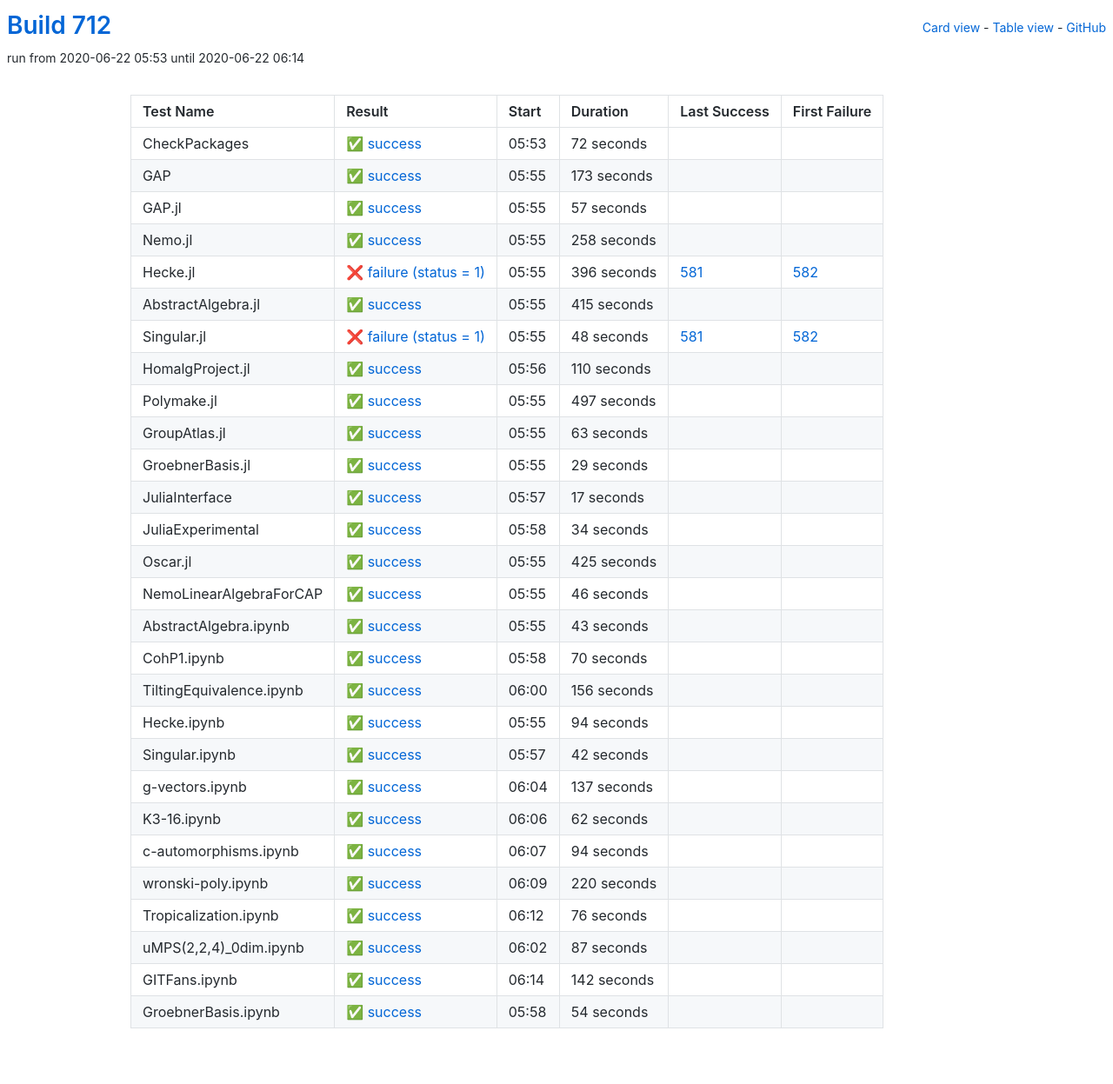
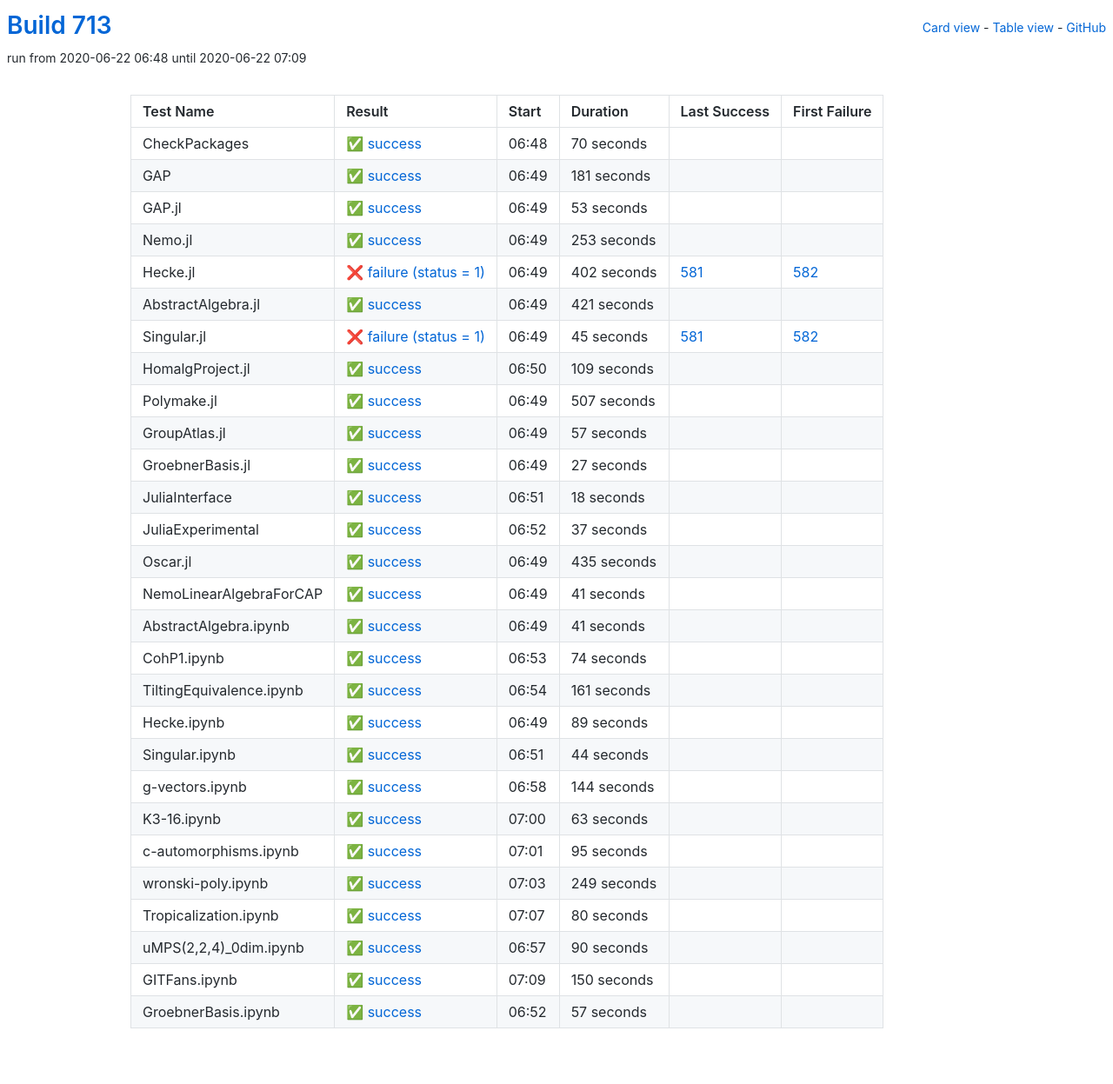
Before and after one commit to oscar-system/oscar-ci-status-1.4, a Jekyll site: the page built from table.html, in a window 1280 px wide. Shown: the whole page at 87% size. Built offline with Jekyll 4.4.1, drawn with Linux system fonts in a browser that asks for light colours.

Commit message:
Build #713

```diff
--- a/_data/ci.yml
+++ b/_data/ci.yml
@@ -1,6 +1,6 @@
 ---
-build: 712
-build_url: https://oscarci.mathematik.uni-kl.de/job/oscar-julia-1.4/712/
+build: 713
+build_url: https://oscarci.mathematik.uni-kl.de/job/oscar-julia-1.4/713/
 job: oscar-julia-1.4
 organization: oscar-system
 repo: oscar-ci-status-1.4
@@ -8,32 +8,116 @@ repourl: https://github.com/oscar-system/oscar-ci-status-1.4
 tests:
 - name: CheckPackages
   id: checkpackages
-  log: https://oscarci.mathematik.uni-kl.de/job/oscar-julia-1.4/712/artifact/logs/build-712/CheckPackages.log
-  start: 2020-06-22 05:53
+  log: https://oscarci.mathematik.uni-kl.de/job/oscar-julia-1.4/713/artifact/logs/build-713/CheckPackages.log
+  start: 2020-06-22 06:48
   success: true
   exitcode: 0
   status: success
-  duration: 72
+  duration: 70
   last_success: false
   last_success_url:
   first_failure: false
   first_failure_url:
 - name: GAP
   id: gap
-  log: https://oscarci.mathematik.uni-kl.de/job/oscar-julia-1.4/712/artifact/logs/build-712/GAP.log
-  start: 2020-06-22 05:55
+  log: https://oscarci.mathematik.uni-kl.de/job/oscar-julia-1.4/713/artifact/logs/build-713/GAP.log
+  start: 2020-06-22 06:49
   success: true
   exitcode: 0
   status: success
-  duration: 173
+  duration: 181
   last_success: false
   last_success_url:
   first_failure: false
   first_failure_url:
 - name: GAP.jl
   id: gap-jl
-  log: https://oscarci.mathematik.uni-kl.de/job/oscar-julia-1.4/712/artifact/logs/build-712/GAP.jl.log
-  start: 2020-06-22 05:55
+  log: https://oscarci.mathematik.uni-kl.de/job/oscar-julia-1.4/713/artifact/logs/build-713/GAP.jl.log
+  start: 2020-06-22 06:49
+  success: true
+  exitcode: 0
+  status: success
+  duration: 53
+  last_success: false
+  last_success_url:
+  first_failure: false
+  first_failure_url:
+- name: Nemo.jl
+  id: nemo-jl
+  log: https://oscarci.mathematik.uni-kl.de/job/oscar-julia-1.4/713/artifact/logs/build-713/Nemo.jl.log
+  start: 2020-06-22 06:49
+  success: true
+  exitcode: 0
+  status: success
+  duration: 253
+  last_success: false
+  last_success_url:
+  first_failure: false
+  first_failure_url:
+- name: Hecke.jl
+  id: hecke-jl
+  log: https://oscarci.mathematik.uni-kl.de/job/oscar-julia-1.4/713/artifact/logs/build-713/Hecke.jl.log
+  start: 2020-06-22 06:49
+  success: false
+  exitcode: 1
+  status: failure
+  duration: 402
+  last_success: 581
+  last_success_url: https://oscarci.mathematik.uni-kl.de/job/oscar-julia-1.4/581/
+  first_failure: 582
+  first_failure_url: https://oscarci.mathematik.uni-kl.de/job/oscar-julia-1.4/582/
+- name: AbstractAlgebra.jl
+  id: abstractalgebra-jl
+  log: https://oscarci.mathematik.uni-kl.de/job/oscar-julia-1.4/713/artifact/logs/build-713/AbstractAlgebra.jl.log
+  start: 2020-06-22 06:49
+  success: true
+  exitcode: 0
+  status: success
+  duration: 421
+  last_success: false
+  last_success_url:
+  first_failure: false
+  first_failure_url:
+- name: Singular.jl
+  id: singular-jl
+  log: https://oscarci.mathematik.uni-kl.de/job/oscar-julia-1.4/713/artifact/logs/build-713/Singular.jl.log
+  start: 2020-06-22 06:49
+  success: false
+  exitcode: 1
+  status: failure
+  duration: 45
+  last_success: 581
+  last_success_url: https://oscarci.mathematik.uni-kl.de/job/oscar-julia-1.4/581/
+  first_failure: 582
+  first_failure_url: https://oscarci.mathematik.uni-kl.de/job/oscar-julia-1.4/582/
+- name: HomalgProject.jl
+  id: homalgproject-jl
+  log: https://oscarci.mathematik.uni-kl.de/job/oscar-julia-1.4/713/artifact/logs/build-713/HomalgProject.jl.log
+  start: 2020-06-22 06:50
+  success: true
+  exitcode: 0
+  status: success
+  duration: 109
+  last_success: false
+  last_success_url:
+  first_failure: false
+  first_failure_url:
+- name: Polymake.jl
+  id: polymake-jl
+  log: https://oscarci.mathematik.uni-kl.de/job/oscar-julia-1.4/713/artifact/logs/build-713/Polymake.jl.log
+  start: 2020-06-22 06:49
+  success: true
+  exitcode: 0
+  status: success
+  duration: 507
+  last_success: false
+  last_success_url:
+  first_failure: false
+  first_failure_url:
+- name: GroupAtlas.jl
+  id: groupatlas-jl
+  log: https://oscarci.mathematik.uni-kl.de/job/oscar-julia-1.4/713/artifact/logs/build-713/GroupAtlas.jl.log
+  start: 2020-06-22 06:49
   success: true
   exitcode: 0
   status: success
@@ -42,82 +126,142 @@ tests:
   last_success_url:
   first_failure: false
   first_failure_url:
-- name: Nemo.jl
-  id: nemo-jl
-  log: https://oscarci.mathematik.uni-kl.de/job/oscar-julia-1.4/712/artifact/logs/build-712/Nemo.jl.log
-  start: 2020-06-22 05:55
+- name: GroebnerBasis.jl
+  id: groebnerbasis-jl
+  log: https://oscarci.mathematik.uni-kl.de/job/oscar-julia-1.4/713/artifact/logs/build-713/GroebnerBasis.jl.log
+  start: 2020-06-22 06:49
   success: true
   exitcode: 0
   status: success
-  duration: 258
+  duration: 27
   last_success: false
   last_success_url:
   first_failure: false
   first_failure_url:
-- name: Hecke.jl
-  id: hecke-jl
-  log: https://oscarci.mathematik.uni-kl.de/job/oscar-julia-1.4/712/artifact/logs/build-712/Hecke.jl.log
-  start: 2020-06-22 05:55
-  success: false
-  exitcode: 1
-  status: failure
-  duration: 396
-  last_success: 581
-  last_success_url: https://oscarci.mathematik.uni-kl.de/job/oscar-julia-1.4/581/
-  first_failure: 582
-  first_failure_url: https://oscarci.mathematik.uni-kl.de/job/oscar-julia-1.4/582/
-- name: AbstractAlgebra.jl
-  id: abstractalgebra-jl
-  log: https://oscarci.mathematik.uni-kl.de/job/oscar-julia-1.4/712/artifact/logs/build-712/AbstractAlgebra.jl.log
-  start: 2020-06-22 05:55
+- name: JuliaInterface
+  id: juliainterface
+  log: https://oscarci.mathematik.uni-kl.de/job/oscar-julia-1.4/713/artifact/logs/build-713/JuliaInterface.log
+  start: 2020-06-22 06:51
   success: true
   exitcode: 0
   status: success
-  duration: 415
+  duration: 18
   last_success: false
   last_success_url:
   first_failure: false
   first_failure_url:
-- name: Singular.jl
-  id: singular-jl
-  log: https://oscarci.mathematik.uni-kl.de/job/oscar-julia-1.4/712/artifact/logs/build-712/Singular.jl.log
-  start: 2020-06-22 05:55
-  success: false
-  exitcode: 1
-  status: failure
-  duration: 48
-  last_success: 581
-  last_success_url: https://oscarci.mathematik.uni-kl.de/job/oscar-julia-1.4/581/
-  first_failure: 582
-  first_failure_url: https://oscarci.mathematik.uni-kl.de/job/oscar-julia-1.4/582/
-- name: HomalgProject.jl
-  id: homalgproject-jl
-  log: https://oscarci.mathematik.uni-kl.de/job/oscar-julia-1.4/712/artifact/logs/build-712/HomalgProject.jl.log
-  start: 2020-06-22 05:56
+- name: JuliaExperimental
+  id: juliaexperimental
+  log: https://oscarci.mathematik.uni-kl.de/job/oscar-julia-1.4/713/artifact/logs/build-713/JuliaExperimental.log
+  start: 2020-06-22 06:52
   success: true
   exitcode: 0
   status: success
-  duration: 110
+  duration: 37
   last_success: false
   last_success_url:
   first_failure: false
   first_failure_url:
-- name: Polymake.jl
-  id: polymake-jl
-  log: https://oscarci.mathematik.uni-kl.de/job/oscar-julia-1.4/712/artifact/logs/build-712/Polymake.jl.log
-  start: 2020-06-22 05:55
+- name: Oscar.jl
+  id: oscar-jl
+  log: https://oscarci.mathematik.uni-kl.de/job/oscar-julia-1.4/713/artifact/logs/build-713/Oscar.jl.log
+  start: 2020-06-22 06:49
   success: true
   exitcode: 0
   status: success
-  duration: 497
+  duration: 435
   last_success: false
   last_success_url:
   first_failure: false
   first_failure_url:
-- name: GroupAtlas.jl
-  id: groupatlas-jl
-  log: https://oscarci.mathematik.uni-kl.de/job/oscar-julia-1.4/712/artifact/logs/build-712/GroupAtlas.jl.log
-  start: 2020-06-22 05:55
+- name: NemoLinearAlgebraForCAP
+  id: nemolinearalgebraforcap
+  log: https://oscarci.mathematik.uni-kl.de/job/oscar-julia-1.4/713/artifact/logs/build-713/NemoLinearAlgebraForCAP.log
+  start: 2020-06-22 06:49
+  success: true
+  exitcode: 0
+  status: success
+  duration: 41
+  last_success: false
+  last_success_url:
+  first_failure: false
+  first_failure_url:
+- name: AbstractAlgebra.ipynb
+  id: abstractalgebra-ipynb
+  log: https://oscarci.mathematik.uni-kl.de/job/oscar-julia-1.4/713/artifact/logs/build-713/AbstractAlgebra.ipynb.log
+  start: 2020-06-22 06:49
+  success: true
+  exitcode: 0
+  status: success
+  duration: 41
+  last_success: false
+  last_success_url:
+  first_failure: false
+  first_failure_url:
+- name: CohP1.ipynb
+  id: cohp1-ipynb
+  log: https://oscarci.mathematik.uni-kl.de/job/oscar-julia-1.4/713/artifact/logs/build-713/CohP1.ipynb.log
+  start: 2020-06-22 06:53
+  success: true
+  exitcode: 0
+  status: success
+  duration: 74
+  last_success: false
+  last_success_url:
+  first_failure: false
+  first_failure_url:
+- name: TiltingEquivalence.ipynb
+  id: tiltingequivalence-ipynb
+  log: https://oscarci.mathematik.uni-kl.de/job/oscar-julia-1.4/713/artifact/logs/build-713/TiltingEquivalence.ipynb.log
+  start: 2020-06-22 06:54
+  success: true
+  exitcode: 0
+  status: success
+  duration: 161
+  last_success: false
+  last_success_url:
+  first_failure: false
+  first_failure_url:
+- name: Hecke.ipynb
+  id: hecke-ipynb
+  log: https://oscarci.mathematik.uni-kl.de/job/oscar-julia-1.4/713/artifact/logs/build-713/Hecke.ipynb.log
+  start: 2020-06-22 06:49
+  success: true
+  exitcode: 0
+  status: success
+  duration: 89
+  last_success: false
+  last_success_url:
+  first_failure: false
+  first_failure_url:
+- name: Singular.ipynb
+  id: singular-ipynb
+  log: https://oscarci.mathematik.uni-kl.de/job/oscar-julia-1.4/713/artifact/logs/build-713/Singular.ipynb.log
+  start: 2020-06-22 06:51
+  success: true
+  exitcode: 0
+  status: success
+  duration: 44
+  last_success: false
+  last_success_url:
+  first_failure: false
+  first_failure_url:
+- name: g-vectors.ipynb
+  id: g-vectors-ipynb
+  log: https://oscarci.mathematik.uni-kl.de/job/oscar-julia-1.4/713/artifact/logs/build-713/g-vectors.ipynb.log
+  start: 2020-06-22 06:58
+  success: true
+  exitcode: 0
+  status: success
+  duration: 144
+  last_success: false
+  last_success_url:
+  first_failure: false
+  first_failure_url:
+- name: K3-16.ipynb
+  id: k3-16-ipynb
+  log: https://oscarci.mathematik.uni-kl.de/job/oscar-julia-1.4/713/artifact/logs/build-713/K3-16.ipynb.log
+  start: 2020-06-22 07:00
   success: true
   exitcode: 0
   status: success
@@ -126,218 +270,74 @@ tests:
   last_success_url:
   first_failure: false
   first_failure_url:
-- name: GroebnerBasis.jl
-  id: groebnerbasis-jl
-  log: https://oscarci.mathematik.uni-kl.de/job/oscar-julia-1.4/712/artifact/logs/build-712/GroebnerBasis.jl.log
-  start: 2020-06-22 05:55
+- name: c-automorphisms.ipynb
+  id: c-automorphisms-ipynb
+  log: https://oscarci.mathematik.uni-kl.de/job/oscar-julia-1.4/713/artifact/logs/build-713/c-automorphisms.ipynb.log
+  start: 2020-06-22 07:01
   success: true
   exitcode: 0
   status: success
-  duration: 29
-  last_success: false
-  last_success_url:
-  first_failure: false
-  first_failure_url:
-- name: JuliaInterface
-  id: juliainterface
-  log: https://oscarci.mathematik.uni-kl.de/job/oscar-julia-1.4/712/artifact/logs/build-712/JuliaInterface.log
-  start: 2020-06-22 05:57
-  success: true
-  exitcode: 0
-  status: success
-  duration: 17
-  last_success: false
-  last_success_url:
-  first_failure: false
-  first_failure_url:
-- name: JuliaExperimental
-  id: juliaexperimental
-  log: https://oscarci.mathematik.uni-kl.de/job/oscar-julia-1.4/712/artifact/logs/build-712/JuliaExperimental.log
-  start: 2020-06-22 05:58
-  success: true
-  exitcode: 0
-  status: success
-  duration: 34
-  last_success: false
-  last_success_url:
-  first_failure: false
-  first_failure_url:
-- name: Oscar.jl
-  id: oscar-jl
-  log: https://oscarci.mathematik.uni-kl.de/job/oscar-julia-1.4/712/artifact/logs/build-712/Oscar.jl.log
-  start: 2020-06-22 05:55
-  success: true
-  exitcode: 0
-  status: success
-  duration: 425
-  last_success: false
-  last_success_url:
-  first_failure: false
-  first_failure_url:
-- name: NemoLinearAlgebraForCAP
-  id: nemolinearalgebraforcap
-  log: https://oscarci.mathematik.uni-kl.de/job/oscar-julia-1.4/712/artifact/logs/build-712/NemoLinearAlgebraForCAP.log
-  start: 2020-06-22 05:55
-  success: true
-  exitcode: 0
-  status: success
-  duration: 46
-  last_success: false
-  last_success_url:
-  first_failure: false
-  first_failure_url:
-- name: AbstractAlgebra.ipynb
-  id: abstractalgebra-ipynb
-  log: https://oscarci.mathematik.uni-kl.de/job/oscar-julia-1.4/712/artifact/logs/build-712/AbstractAlgebra.ipynb.log
-  start: 2020-06-22 05:55
-  success: true
-  exitcode: 0
-  status: success
-  duration: 43
-  last_success: false
-  last_success_url:
-  first_failure: false
-  first_failure_url:
-- name: CohP1.ipynb
-  id: cohp1-ipynb
-  log: https://oscarci.mathematik.uni-kl.de/job/oscar-julia-1.4/712/artifact/logs/build-712/CohP1.ipynb.log
-  start: 2020-06-22 05:58
-  success: true
-  exitcode: 0
-  status: success
-  duration: 70
-  last_success: false
-  last_success_url:
-  first_failure: false
-  first_failure_url:
-- name: TiltingEquivalence.ipynb
-  id: tiltingequivalence-ipynb
-  log: https://oscarci.mathematik.uni-kl.de/job/oscar-julia-1.4/712/artifact/logs/build-712/TiltingEquivalence.ipynb.log
-  start: 2020-06-22 06:00
-  success: true
-  exitcode: 0
-  status: success
-  duration: 156
-  last_success: false
-  last_success_url:
-  first_failure: false
-  first_failure_url:
-- name: Hecke.ipynb
-  id: hecke-ipynb
-  log: https://oscarci.mathematik.uni-kl.de/job/oscar-julia-1.4/712/artifact/logs/build-712/Hecke.ipynb.log
-  start: 2020-06-22 05:55
-  success: true
-  exitcode: 0
-  status: success
-  duration: 94
-  last_success: false
-  last_success_url:
-  first_failure: false
-  first_failure_url:
-- name: Singular.ipynb
-  id: singular-ipynb
-  log: https://oscarci.mathematik.uni-kl.de/job/oscar-julia-1.4/712/artifact/logs/build-712/Singular.ipynb.log
-  start: 2020-06-22 05:57
-  success: true
-  exitcode: 0
-  status: success
-  duration: 42
-  last_success: false
-  last_success_url:
-  first_failure: false
-  first_failure_url:
-- name: g-vectors.ipynb
-  id: g-vectors-ipynb
-  log: https://oscarci.mathematik.uni-kl.de/job/oscar-julia-1.4/712/artifact/logs/build-712/g-vectors.ipynb.log
-  start: 2020-06-22 06:04
-  success: true
-  exitcode: 0
-  status: success
-  duration: 137
-  last_success: false
-  last_success_url:
-  first_failure: false
-  first_failure_url:
-- name: K3-16.ipynb
-  id: k3-16-ipynb
-  log: https://oscarci.mathematik.uni-kl.de/job/oscar-julia-1.4/712/artifact/logs/build-712/K3-16.ipynb.log
-  start: 2020-06-22 06:06
-  success: true
-  exitcode: 0
-  status: success
-  duration: 62
-  last_success: false
-  last_success_url:
-  first_failure: false
-  first_failure_url:
-- name: c-automorphisms.ipynb
-  id: c-automorphisms-ipynb
-  log: https://oscarci.mathematik.uni-kl.de/job/oscar-julia-1.4/712/artifact/logs/build-712/c-automorphisms.ipynb.log
-  start: 2020-06-22 06:07
-  success: true
-  exitcode: 0
-  status: success
-  duration: 94
+  duration: 95
   last_success: false
   last_success_url:
   first_failure: false
   first_failure_url:
 - name: wronski-poly.ipynb
   id: wronski-poly-ipynb
-  log: https://oscarci.mathematik.uni-kl.de/job/oscar-julia-1.4/712/artifact/logs/build-712/wronski-poly.ipynb.log
-  start: 2020-06-22 06:09
+  log: https://oscarci.mathematik.uni-kl.de/job/oscar-julia-1.4/713/artifact/logs/build-713/wronski-poly.ipynb.log
+  start: 2020-06-22 07:03
   success: true
   exitcode: 0
   status: success
-  duration: 220
+  duration: 249
   last_success: false
   last_success_url:
   first_failure: false
   first_failure_url:
 - name: Tropicalization.ipynb
   id: tropicalization-ipynb
-  log: https://oscarci.mathematik.uni-kl.de/job/oscar-julia-1.4/712/artifact/logs/build-712/Tropicalization.ipynb.log
-  start: 2020-06-22 06:12
+  log: https://oscarci.mathematik.uni-kl.de/job/oscar-julia-1.4/713/artifact/logs/build-713/Tropicalization.ipynb.log
+  start: 2020-06-22 07:07
   success: true
   exitcode: 0
   status: success
-  duration: 76
+  duration: 80
   last_success: false
   last_success_url:
   first_failure: false
   first_failure_url:
 - name: uMPS(2,2,4)_0dim.ipynb
   id: umps-2-2-4-0dim-ipynb
-  log: https://oscarci.mathematik.uni-kl.de/job/oscar-julia-1.4/712/artifact/logs/build-712/uMPS-2-2-4-_0dim.ipynb.log
-  start: 2020-06-22 06:02
+  log: https://oscarci.mathematik.uni-kl.de/job/oscar-julia-1.4/713/artifact/logs/build-713/uMPS-2-2-4-_0dim.ipynb.log
+  start: 2020-06-22 06:57
   success: true
   exitcode: 0
   status: success
-  duration: 87
+  duration: 90
   last_success: false
   last_success_url:
   first_failure: false
   first_failure_url:
 - name: GITFans.ipynb
   id: gitfans-ipynb
-  log: https://oscarci.mathematik.uni-kl.de/job/oscar-julia-1.4/712/artifact/logs/build-712/GITFans.ipynb.log
-  start: 2020-06-22 06:14
+  log: https://oscarci.mathematik.uni-kl.de/job/oscar-julia-1.4/713/artifact/logs/build-713/GITFans.ipynb.log
+  start: 2020-06-22 07:09
   success: true
   exitcode: 0
   status: success
-  duration: 142
+  duration: 150
   last_success: false
   last_success_url:
   first_failure: false
   first_failure_url:
 - name: GroebnerBasis.ipynb
   id: groebnerbasis-ipynb
-  log: https://oscarci.mathematik.uni-kl.de/job/oscar-julia-1.4/712/artifact/logs/build-712/GroebnerBasis.ipynb.log
-  start: 2020-06-22 05:58
+  log: https://oscarci.mathematik.uni-kl.de/job/oscar-julia-1.4/713/artifact/logs/build-713/GroebnerBasis.ipynb.log
+  start: 2020-06-22 06:52
   success: true
   exitcode: 0
   status: success
-  duration: 54
+  duration: 57
   last_success: false
   last_success_url:
   first_failure: false
```
Also changed, not shown: README.md.
